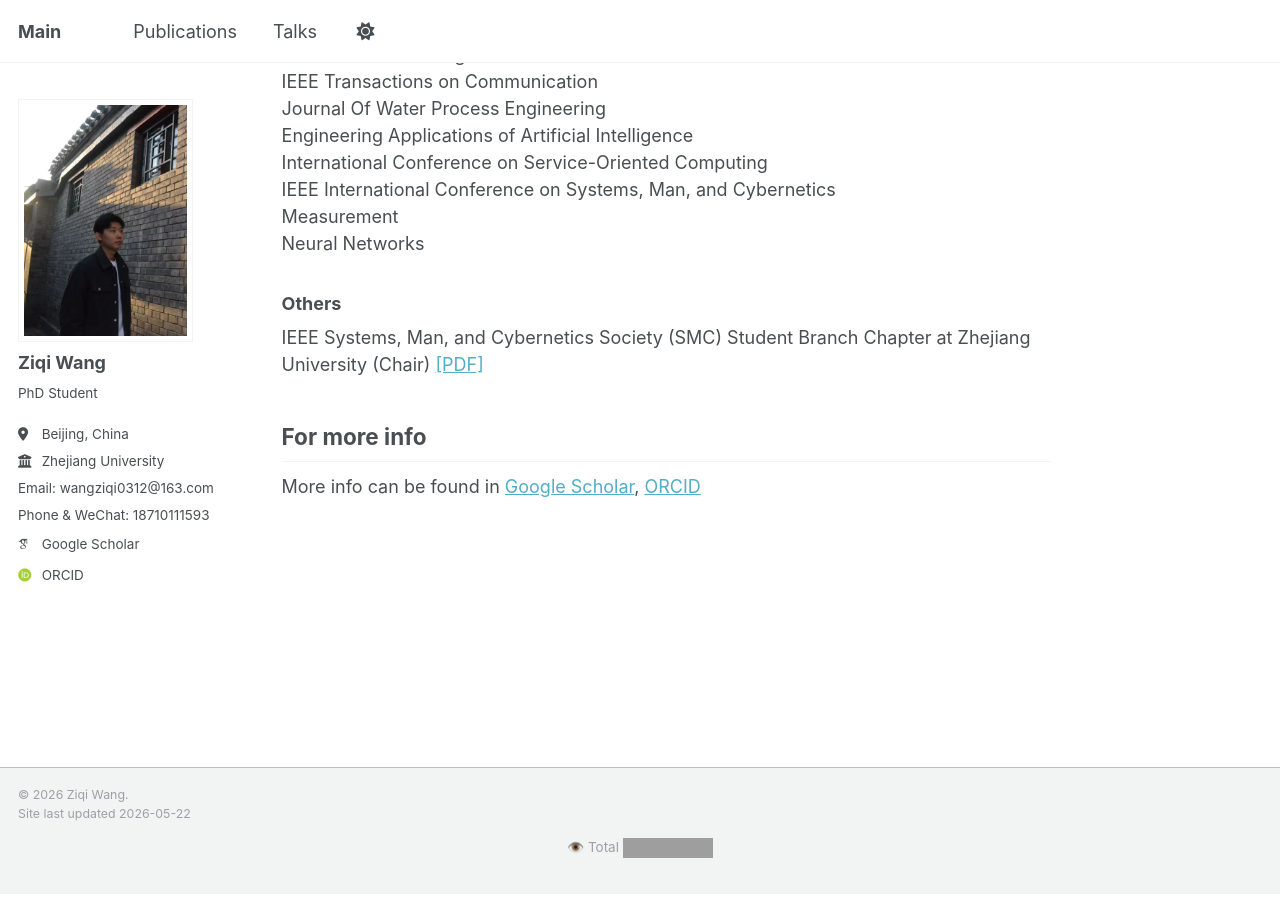
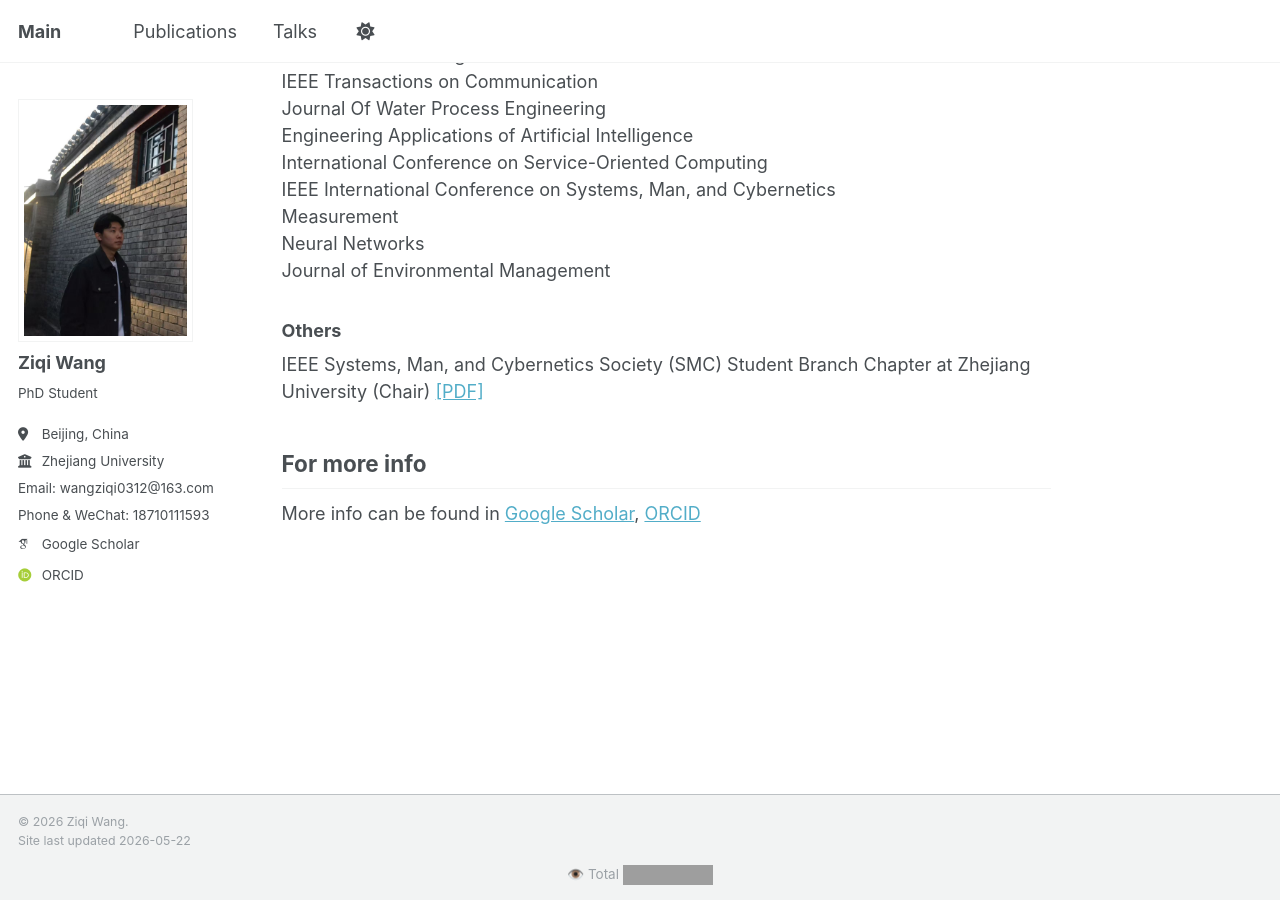
Before and after one commit to ZiqiWang0312/bio, a Jekyll site: the page built from _pages/about.md, in a window 1280 px wide and 900 px high, scrolled down 1281 px. Built offline with Jekyll 4.4.1, drawn with Linux system fonts in a browser that asks for light colours; some web fonts are replaced; a script that is not in the unit is left out; grey boxes are pictures that could not be loaded.

Commit message:
JEMreview

```diff
--- a/_pages/about.md
+++ b/_pages/about.md
@@ -67,6 +67,7 @@ International Conference on Service-Oriented Computing <br>
 IEEE International Conference on Systems, Man, and Cybernetics <br>
 Measurement <br>
 Neural Networks <br>
+Journal of Environmental Management <br>
 
 ### Others
 IEEE Systems, Man, and Cybernetics Society (SMC) Student Branch Chapter at Zhejiang University (Chair) <a href="https://ZiqiWang0312.github.io/bio/files/Zhejiang University,SMC28.pdf" target="_blank">[PDF]</a> <br>
```
